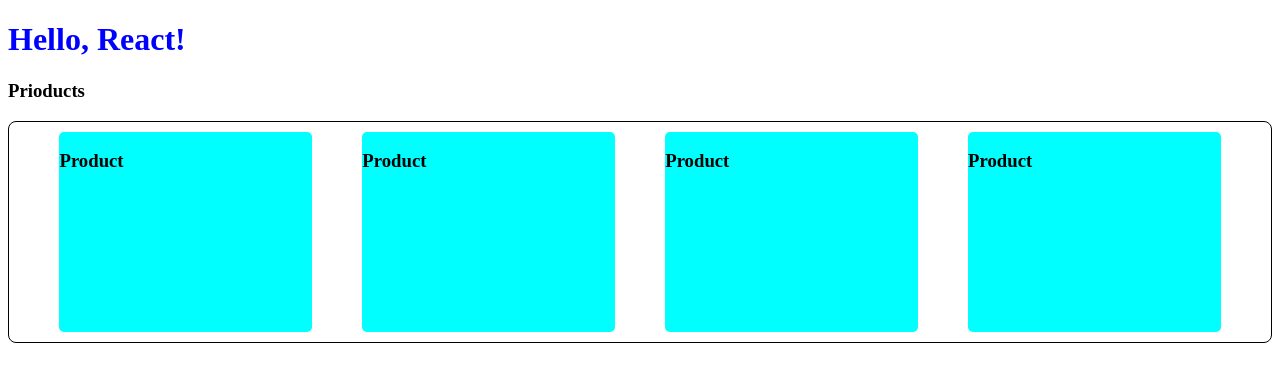
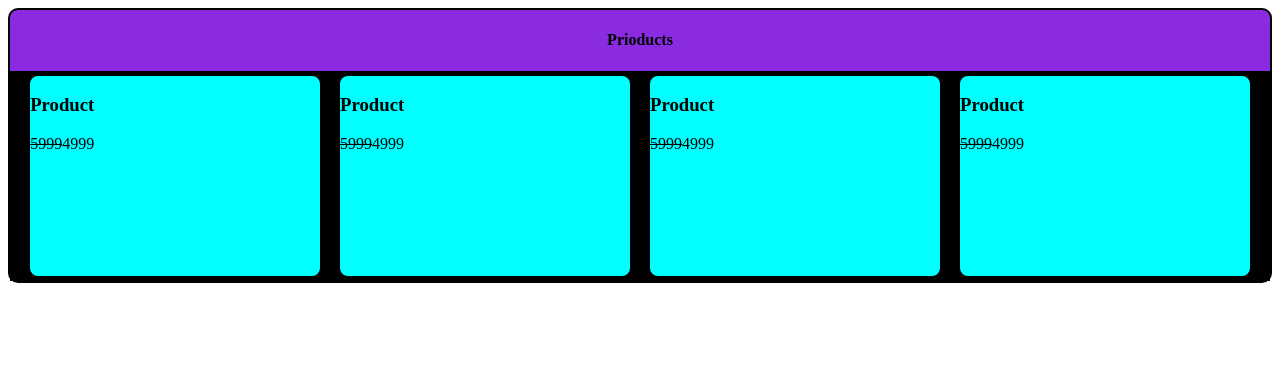
Before and after one commit to Rajit909/React_practice-main-, a React (Create React App) app: page / in a window 1280 px wide. Shown: the top 382 px of the page. Built offline with nearby package versions, Linux system fonts and the light colour scheme.

Commit message:
Price card

```diff
--- a/src/App.css
+++ b/src/App.css
@@ -1,17 +1,21 @@
+.container{
+    border: 2px solid black;
+    border-radius: 10px;
+    background-color:blueviolet;
+}
 .main{
     display: flex;
-    /* justify-content: center; */
-    /* align-items: center; */
-    border: 1px solid black;
-    /* background-color: gray; */
     justify-content: space-evenly;
-    border-radius: 8px;
-    margin-bottom: 10px;
+    background-color: black;
+
 }
-.container{
+.card{
     height: 200px;
     background-color: aqua;
-    width: 20%;
-    margin: 10px 0px;
-    border-radius: 5px;
+    width: 23%;
+    margin: 5px 0px;
+    border-radius: 8px;
 }
+h4{
+    text-align: center;
+}
--- a/src/App.jsx
+++ b/src/App.jsx
@@ -1,13 +1,11 @@
 import React from 'react'
 import './App.css'
 import Producttab from './component/producttab'
-import MsgBox from './component/MsgBox'
 
 
 function App() {
   return (
     <>
-      <MsgBox userName="React!" textColor="blue"/>
 
       <Producttab/>
     </>
--- a/src/component/MsgBox.jsx
+++ /dev/null
@@ -1,11 +0,0 @@
-import React from 'react'
-
-function MsgBox({userName, textColor}) {
-
-  return (
-    <h1 style={{color: textColor}} >Hello, {userName}</h1>
-
-  )
-}
-
-export default MsgBox
--- /dev/null
+++ b/src/component/Price.jsx
@@ -0,0 +1,12 @@
+import React from 'react'
+
+export default function Price({oldPrice, newPrice}) {
+  return (
+   <>
+   <div className='price-main'>
+        <strike>{oldPrice}</strike>
+        <span>{newPrice}</span>
+   </div>
+   </>
+  )
+}
--- a/src/component/product.jsx
+++ b/src/component/product.jsx
@@ -1,4 +1,5 @@
-// import React from 'react'
+import React from 'react'
+import Price from './Price'
 
 function Product({title, price=5999, features}){
 
@@ -8,8 +9,14 @@ function Product({title, price=5999, features}){
 
   return (
     <>
-    <div className="container">
+    <div className="card">
+      <div className="head">
+
     <h3>{title}</h3>
+      </div>
+    <div className="price">
+     <Price oldPrice={5999} newPrice={4999}/>
+    </div>
     </div>
     </>
 
--- a/src/component/producttab.jsx
+++ b/src/component/producttab.jsx
@@ -5,12 +5,14 @@ const Producttab = () => {
 
   return (
     <>
-      <h3>Prioducts</h3>
-    <div className='main'>
-      <Product title="Product"/>
-      <Product title="Product"/>
-      <Product title="Product"/>
-      <Product title="Product"/>
+    <div className='container'>
+      <h4>Prioducts</h4>
+      <div className='main'>
+        <Product title="Product"/>
+        <Product title="Product"/>
+        <Product title="Product"/>
+        <Product title="Product"/>
+      </div>
     </div>
     </>
   )
```
